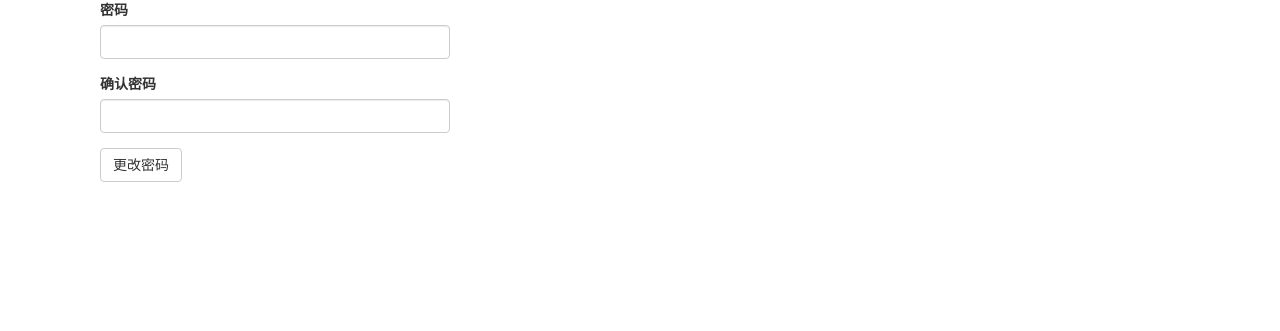
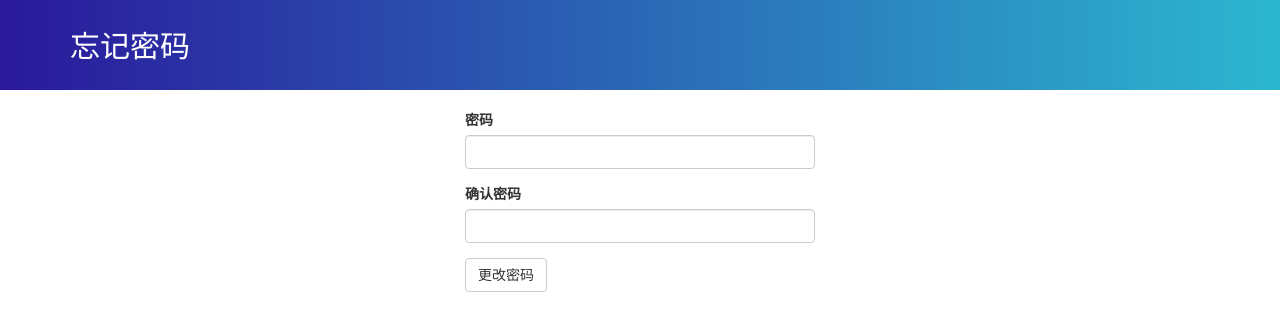
Before and after one commit to TrueOctopus/xgkxflask, a Flask app: template app/templates/auth/forgetPwd.html in a window 1280 px wide. Shown: the top 331 px of the page. Run offline with Flask 2, Linux system fonts and the light colour scheme; the template is opened without the code that fills it: values named after a table or form of the project are taken from there, others are empty; some libraries are stand-ins or nearby versions.

Commit message:
更新一波后台管理api

```diff
--- a/app/api/forms.py
+++ b/app/api/forms.py
@@ -1,13 +1,17 @@
 # -*- coding: utf-8 -*-
 from flask_wtf import FlaskForm
 from wtforms import PasswordField, SubmitField
-from wtforms.validators import DataRequired, EqualTo
+from wtforms.validators import DataRequired, EqualTo, length
 
 
 class ForgetPwdForm(FlaskForm):
     password = PasswordField('密码', validators=[DataRequired(),
                                                EqualTo(
                                                    'password2',
-                                                   message='两次密码必须相同')])
-    password2 = PasswordField('确认密码', validators=[DataRequired()])
+                                                   message='两次密码必须相同'),
+                                               length(min=6, max=30,
+                                                      message='长度必须为6位以上')])
+    password2 = PasswordField('确认密码', validators=[DataRequired(),
+                                                  length(min=6, max=30,
+                                                         message='长度必须为6位以上')])
     submit = SubmitField('更改密码')
--- a/app/templates/auth/forgetPwd.html
+++ b/app/templates/auth/forgetPwd.html
@@ -4,11 +4,43 @@
 {% block title %}忘记密码{% endblock %}
 {% block head %}
 {{ super() }}
+    <style type="text/css">
+    #part1{
+    color: #FFFFFF;
+    padding-top: 10px;
+    padding-bottom: 30px;
+    width: 100%;
+    height: 90px;
+    background-image: linear-gradient(to right,#2A169B,#2CD4D9);
+    background-size: 120%;
+    animation: bgact infinite 8s;
+  }
+  .mys{
+    color: #aaa;
+    padding-left: 5px;
+  }
+  @keyframes bgact{
+    0%{
+      background-position: 0%;
+    }
+    50%{
+      background-position: 100%;
+    }
+    100%{
+      background-position: 0%;
+    }
+  }
+    </style>
 {% endblock %}
 
 {% block page_content %}
+    <div id="part1">
+        <div class="container">
+          <h2>忘记密码</h2>
+        </div>
+    </div>
     <div class="container">
-        <div class="col-md-4">
+        <div class="col-md-offset-4 col-md-4" style="margin-top: 20px">
         {{ wtf.quick_form(form) }}
         </div>
     </div>
--- a/app/templates/base.html
+++ b/app/templates/base.html
@@ -14,8 +14,9 @@
         {{ message }}
     </div>
     {% endfor %}
+
+</div>
     {% block page_content %}{% endblock %}
-</div>
 
 {% endblock %}
 
```
